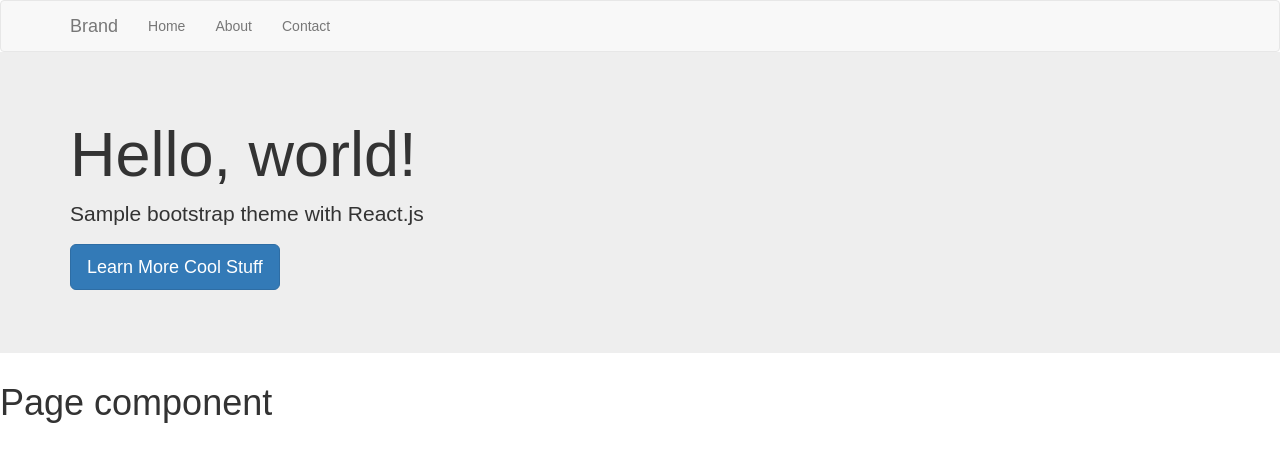
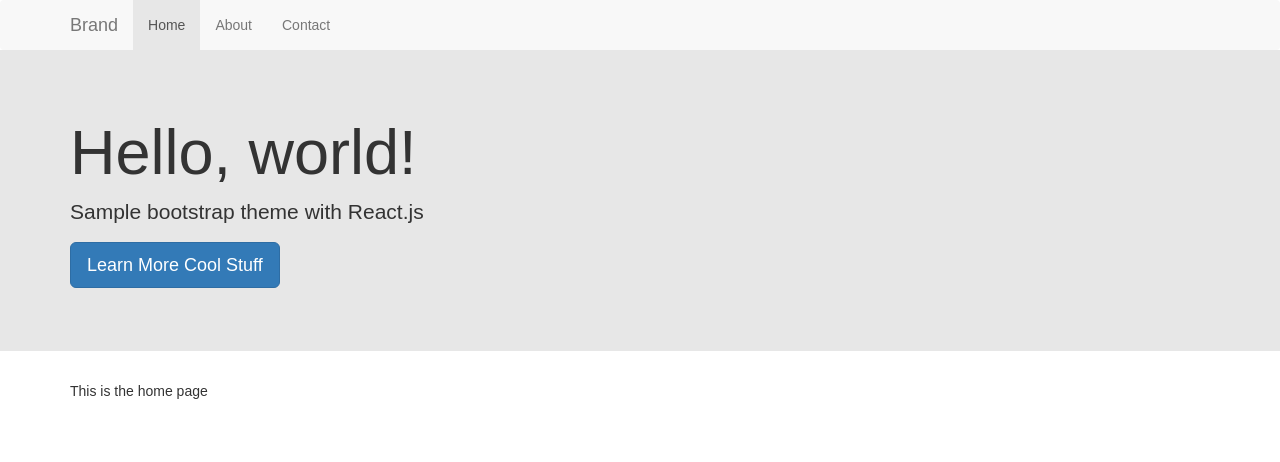
Before and after one commit to andrwsalcdo/react-bootstrap-example, a React (Create React App) app: page / in a window 1280 px wide. Shown: the top 462 px of the page. Built offline with nearby package versions, Linux system fonts and the light colour scheme.

Commit message:
add Page comp markup. general styling. navbar className active fix

```diff
--- a/src/App.css
+++ b/src/App.css
@@ -1,3 +1,8 @@
 .navbar {
   margin-bottom: 0;
+  border: 0;
 }
+
+.jumbotron {
+  background: #e7e7e7;
+}
--- a/src/components/Navbar.js
+++ b/src/components/Navbar.js
@@ -8,7 +8,7 @@ const Navbar = () => (
             </div>
             <div id="navbar">
                 <ul className="nav navbar-nav">
-                    <li><a className="active"href="#">Home</a></li>
+                    <li className="active"><a href="#">Home</a></li>
                     <li><a href="#">About</a></li>
                     <li><a href="#">Contact</a></li>
                 </ul>
--- a/src/components/Page.js
+++ b/src/components/Page.js
@@ -1,8 +1,8 @@
 import React from 'react'
 
 const Page = () => (
-    <div>
-        <h1>Page component</h1>
+    <div className="container">
+        This is the home page
     </div>
 )
 
```
